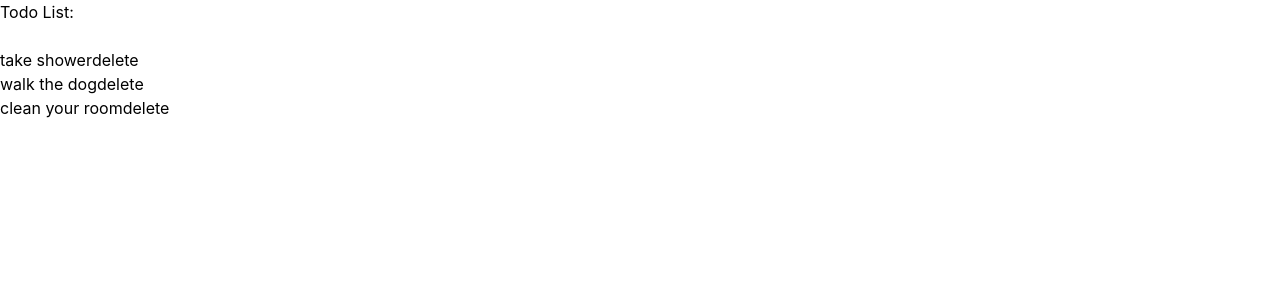
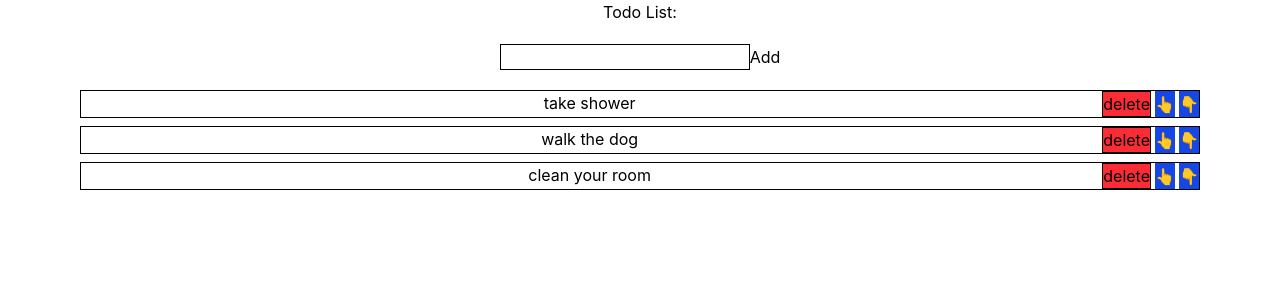
Before and after one commit to javohir-jafarov/reactjs, a React (Vite) app: page / in a window 1280 px wide. Shown: the top 300 px of the page. Built offline with nearby package versions, Linux system fonts and the light colour scheme.

Commit message:
delete, add all done

```diff
--- /dev/null
+++ b/src/components/MoveButton.jsx
@@ -0,0 +1,9 @@
+import React from 'react'
+
+const MoveButton = (props) => {
+  return (
+    <button className='bg-blue-700' onClick={props.move}>{props.hand}</button>
+  )
+}
+
+export default MoveButton
--- a/src/components/ToDoList.jsx
+++ b/src/components/ToDoList.jsx
@@ -1,32 +1,63 @@
-import React, {useState} from 'react'
+import React, { useState } from 'react'
+import MoveButton from './MoveButton'
 
 const ToDoList = () => {
-    let [tasks, setTasks] = useState(['take shower', 'walk the dog', 'clean your room'])
+    let arr = ['take shower', 'walk the dog', 'clean your room']
+    let [tasks, setTasks] = useState(arr)
     let [newTask, setNewTask] = useState('')
 
+    let handleInput = (event) => {
+        setNewTask(event.target.value)
+    }
+
     let handleAddTask = () => {
+        if (newTask.trim() !== '') {
+            setTasks(t => [...t, newTask])
+        }
+        setNewTask('')
+    }
+    let handleDeleteTask = (index) => {
+        setTasks(t => t.filter((_, i) => index !== i))
+    }
 
+    let handleMoveUp = (index) => {
+        if (index > 0) {
+            let updatedItem = [...tasks]
+            [updatedItem[index], updatedItem[index - 1]] = [updatedItem[index - 1], updatedItem[index]]
+            setTasks(updatedItem)
         }
-    let handleDeleteTask = () => {
-
-    }
-    let handleMoveUp = () => {
-
     }
     let handleMoveDown = () => {
 
     }
+
     return (
-    <div>
+        <div className='text-center flex flex-col gap-5 px-20'>
             <h1>Todo List:</h1>
             <div className="input">
-            <input type="text"  value={newTask} onChange={() => {setNewTask()}}/>
+                <input className='border' type="text" value={newTask} onChange={handleInput} />
+                <button onClick={handleAddTask}>Add</button>
             </div>
-        <ol>
-            {tasks.map((task, index) => <li key={index}>
-                <span>{task}</span>
-                <button>delete</button>
-            </li>)}
+            <ol className='flex flex-col gap-2'>
+                {
+                tasks.map(
+                    (task, index) =>
+                <li className='text-center flex border gap-1'
+                    key={index}
+                    >
+                    <span className='flex-1'>{task}</span>
+
+                    <button
+                    className='border bg-red-500'
+                    onClick={() => {handleDeleteTask(index)}}>
+                        delete
+                        </button>
+                        <MoveButton move={() => {handleMoveUp(index)}} hand={'👆'}/>
+                        <MoveButton hand={'👇'}/>
+
+                </li>
+                )
+                }
             </ol>
         </div>
     )
```
Lines whose indentation alone changed are shown as unchanged.
